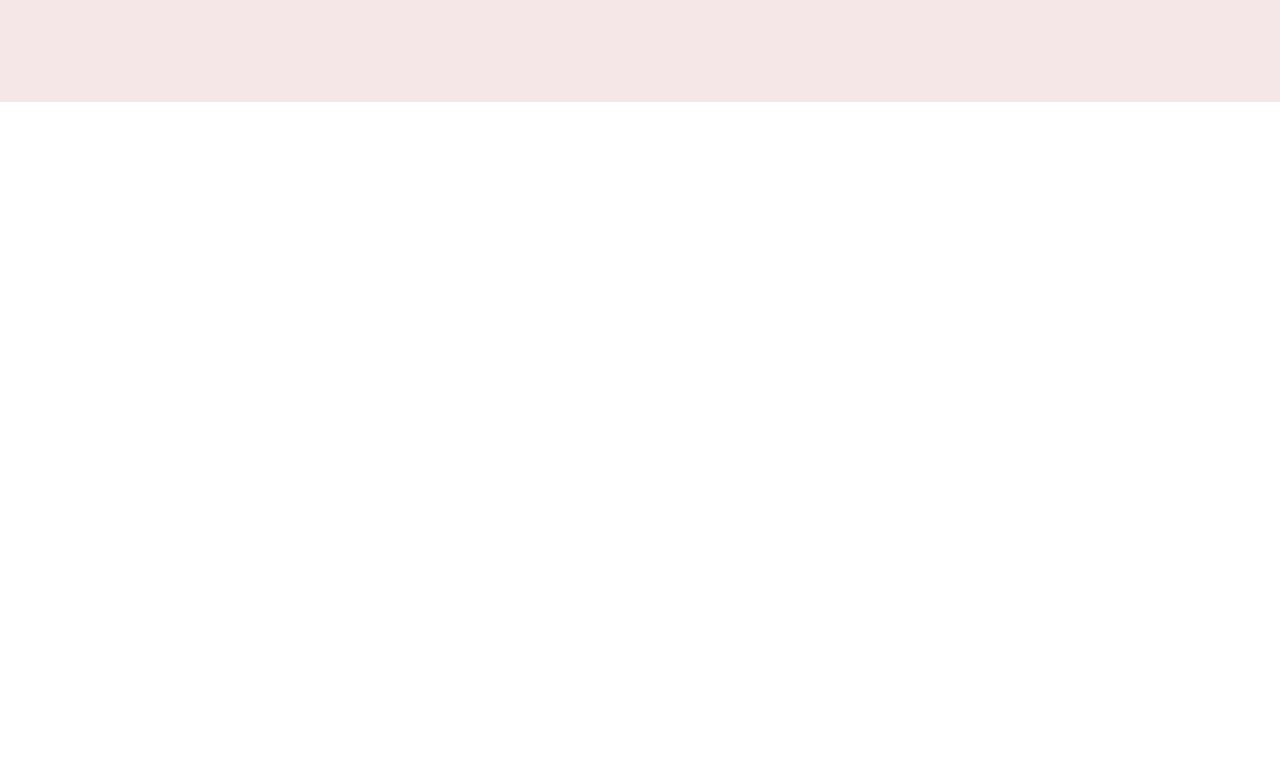
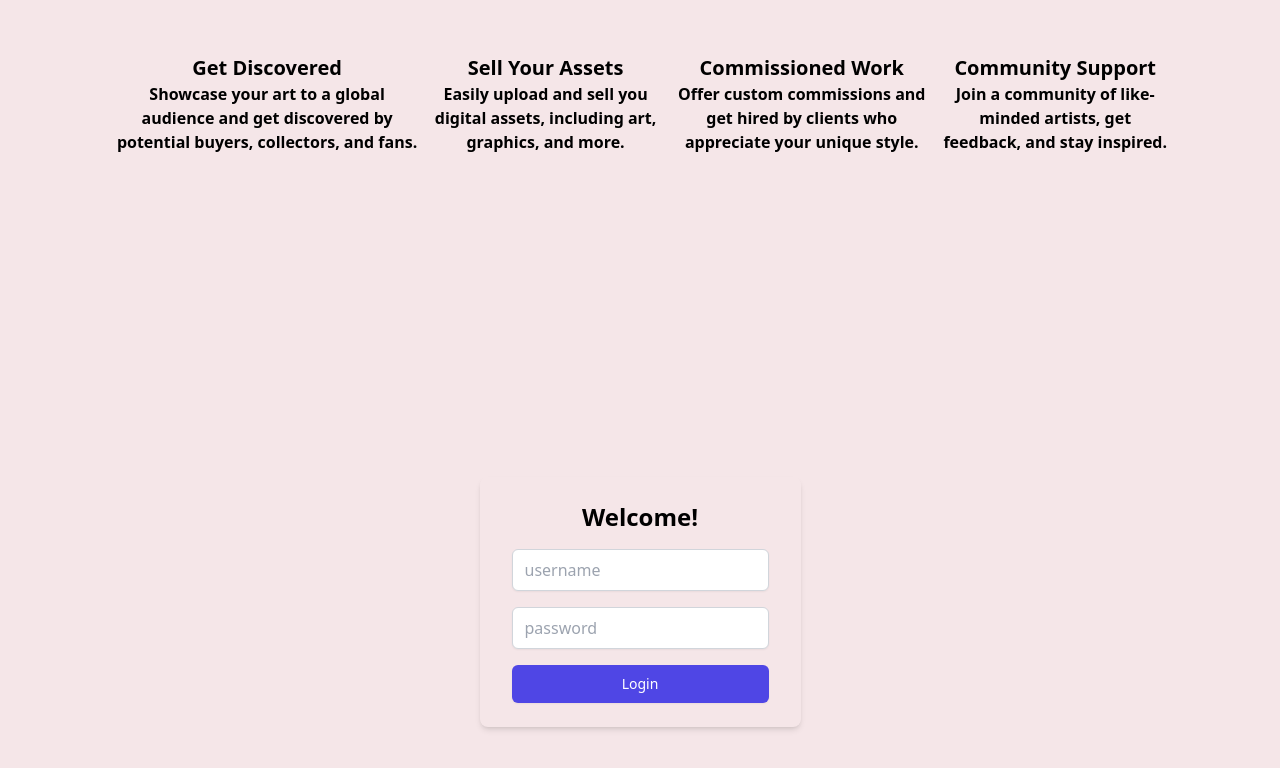
Before and after one commit to MonoLana/artery-site, a Next.js app: page / in a window 1280 px wide. Shown: the part 770-1538 px from the top of the page. Before the commit the page ends 872 px from the top, so only its background shows below. Built offline with nearby package versions, Linux system fonts and the light colour scheme.

Commit message:
adding login form on main page (unmodified)

```diff
--- a/app/page.js
+++ b/app/page.js
@@ -1,9 +1,13 @@
 import Hero from "@/components/herosection";
+import Benefit from "@/components/benefitsection";
+import Form from "@/components/form";
 
 export default function Home() {
   return (
     <div className="items-center justify-items-center min-h-screen p-8 pb-20 gap-16 sm:p-20 font-[family-name:var(--font-geist-sans)] bg-background text-black">
       <Hero />
+      <Benefit />
+      <Form />
     </div>
   );
 }
--- /dev/null
+++ b/components/form.js
@@ -0,0 +1,33 @@
+export default function Form() {
+  return (
+    <div className="min-h-screen flex items-center justify-center w-full">
+      <div className="shadow-md rounded-lg px-8 py-6 max-w-md">
+        <h1 className="text-2xl font-bold text-center mb-4">Welcome!</h1>
+        <form action="#">
+          <div className="mb-4">
+            <input
+              type="email"
+              className="shadow-sm rounded-md w-full px-3 py-2 border border-gray-300 focus:outline-none focus:ring-indigo-500"
+              placeholder="username"
+              required
+            />
+          </div>
+          <div className="mb-4">
+            <input
+              type="password"
+              className="shadow-sm rounded-md w-full px-3 py-2 border border-gray-300 focus:outline-none focus:ring-indigo-500"
+              placeholder="password"
+              required
+            />{" "}
+          </div>
+          <button
+            type="submit"
+            className="w-full flex justify-center py-2 px-4 border border-transparent rounded-md shadow-sm text-sm font-medium text-white bg-indigo-600 hover:bg-indigo-700 focus:outline-none focus:ring-2 focus:ring-offset-2 focus:ring-indigo-500"
+          >
+            Login
+          </button>
+        </form>
+      </div>
+    </div>
+  );
+}
```
